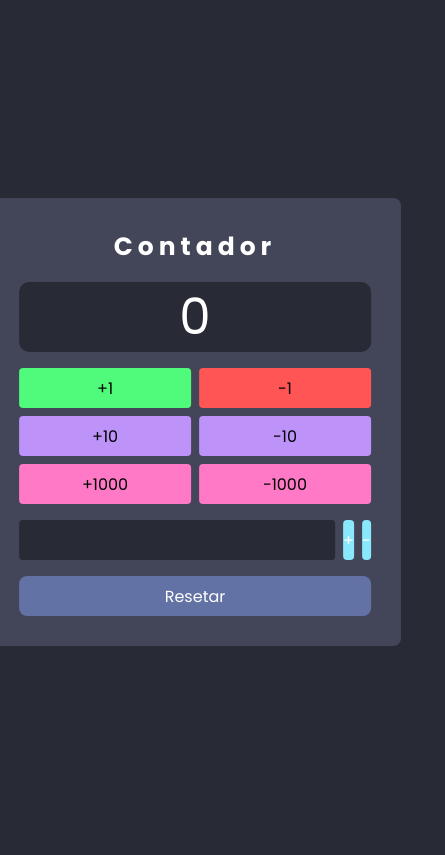
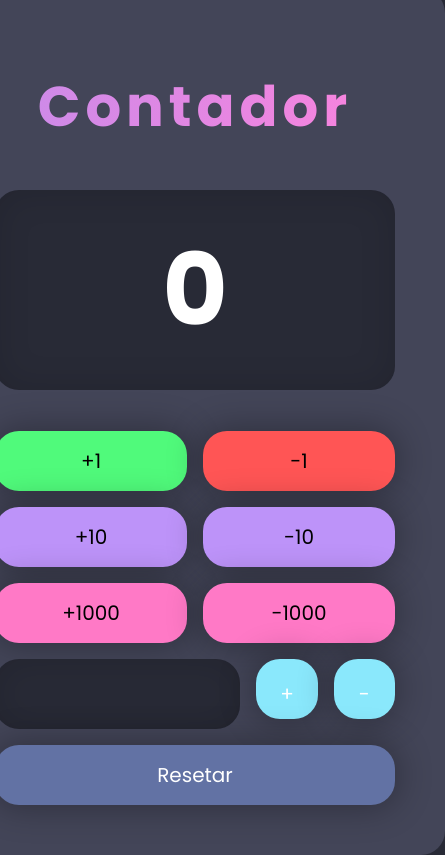
Before and after one commit to joaovictorst/Contador, a plain HTML site: page index.html in a window 390 px wide. Shown: the whole page, 445 px wide, since content can reach past the window. Drawn offline with Linux system fonts and the light colour scheme.

Commit message:
melhorando responsividade

```diff
--- a/style.css
+++ b/style.css
@@ -4,16 +4,36 @@
     box-sizing: border-box;
     font-size: 100%;
     font-family: "Poppins", serif;
+    font-size: 20px;
+
 }
 
-button,.input-count .plusInput,.input-count .lessInput {
+button {
+    display: flex;
+    align-items: center;
+    justify-content: center;
+    gap: 8px;
+}
+
+button,
+.input-count .plusInput,
+.input-count .lessInput {
     background-color: transparent;
     border: none;
-    border-radius: 4px;
-    height: 40px;
+    border-radius: 24px;
+    height: 60px;
 
     transition: 0.3s;
 
+    -webkit-box-shadow: 0px 0px 34px 3px rgba(0, 0, 0, 0.3);
+    -moz-box-shadow: 0px 0px 34px 3px rgba(0, 0, 0, 0.3);
+    box-shadow: 0px 0px 34px 3px rgba(0, 0, 0, 0.3);
+
+}
+
+button span {
+
+    font-size: 40px;
 }
 
 button:hover {
@@ -33,84 +53,113 @@ body {
     top: 50%;
     left: 50%;
     transform: translate(-50%, -50%);
-    gap: 8px;
 
     color: white;
     align-items: center;
     justify-content: space-between;
     padding: 10px;
-    border-radius: 8px;
+    border-radius: 24px;
 
     gap: 16px;
-    padding: 30px;
+    padding: 50px;
+
+    width: 500px;
 }
 
-.calc h1{
+.calc h1 {
     letter-spacing: 5px;
-    font-size: 25px;
+    font-size: 56px;
+    margin: 25px 0;
+    -webkit-background-clip: text;
+    -webkit-text-fill-color: transparent;
+    background-image: linear-gradient(to left,#f684de,#cf8ae8);
 }
 
 .display-count {
     width: 100%;
-    height: 70px;
-    border-radius: 10px;
+    height:200px;
+    border-radius: 24px;
     background-color: #282a36;
     display: flex;
     align-items: center;
     justify-content: center;
-    font-size: 50px;
+    font-size: 100px;
+    font-weight: bold;
+
+    -webkit-box-shadow: inset 0px 0px 34px 3px rgba(0, 0, 0, 0.12);
+    -moz-box-shadow: inset 0px 0px 34px 3px rgba(0, 0, 0, 0.12);
+    box-shadow: inset 0px 0px 34px 3px rgba(0, 0, 0, 0.12);
+
+    margin-bottom: 25px;
 }
 
 .buttons {
     width: 100%;
-    gap: 8px;
+    gap: 16px;
     display: grid;
     grid-template-columns: repeat(2, 1fr);
 }
 
 .input-count {
+    width: 100%;
     display: flex;
     display: grid;
     grid-template-columns: 4fr 1fr 1fr;
-    gap: 8px;
+    gap: 16px;
 }
 
-.buttonPlus{
+.input-count input {
+    width: 100%;
+}
+
+.buttonPlus {
     background-color: #50fa7b;
 }
 
-.buttonLess{
+.buttonLess {
     background-color: #ff5555;
 }
 
-.plus10, .less10 {
+.plus10,
+.less10 {
     background-color: #bd93f9;
 }
 
-.plusThousand, .lessThousand {
+.plusThousand,
+.lessThousand {
     background-color: #ff79c6;
 }
 
-.input-count .plusInput, .input-count .lessInput {
+.input-count .plusInput,
+.input-count .lessInput {
     background-color: rgb(138, 232, 252);
 }
 
-.input-count .plusInput:hover, .input-count .lessInput:hover {
+.input-count .plusInput:hover,
+.input-count .lessInput:hover {
     background-color: rgba(138, 232, 252, 0.8);
     cursor: pointer;
 }
 
-.input-count input{
-    border-radius: 4px;
+.input-count input {
+    border-radius: 24px;
     border: 1px #4b5475;
     background-color: #282a36;
     -moz-appearance: textfield;
     color: white;
+    padding: 20px;
+    -webkit-box-shadow: inset 0px 0px 34px 3px rgba(0, 0, 0, 0.12);
+    -moz-box-shadow: inset 0px 0px 34px 3px rgba(0, 0, 0, 0.12);
+    box-shadow: inset 0px 0px 34px 3px rgba(0, 0, 0, 0.12);
+}
+
+.input-count input:focus {
+
 }
 
 .reset {
     background-color: #6272a4;
-    border-radius: 8px;
+    border-radius: 24px;
     width: 100%;
     color: white;
 }
```
Also changed, not shown: script.js (line endings or trailing spaces).
